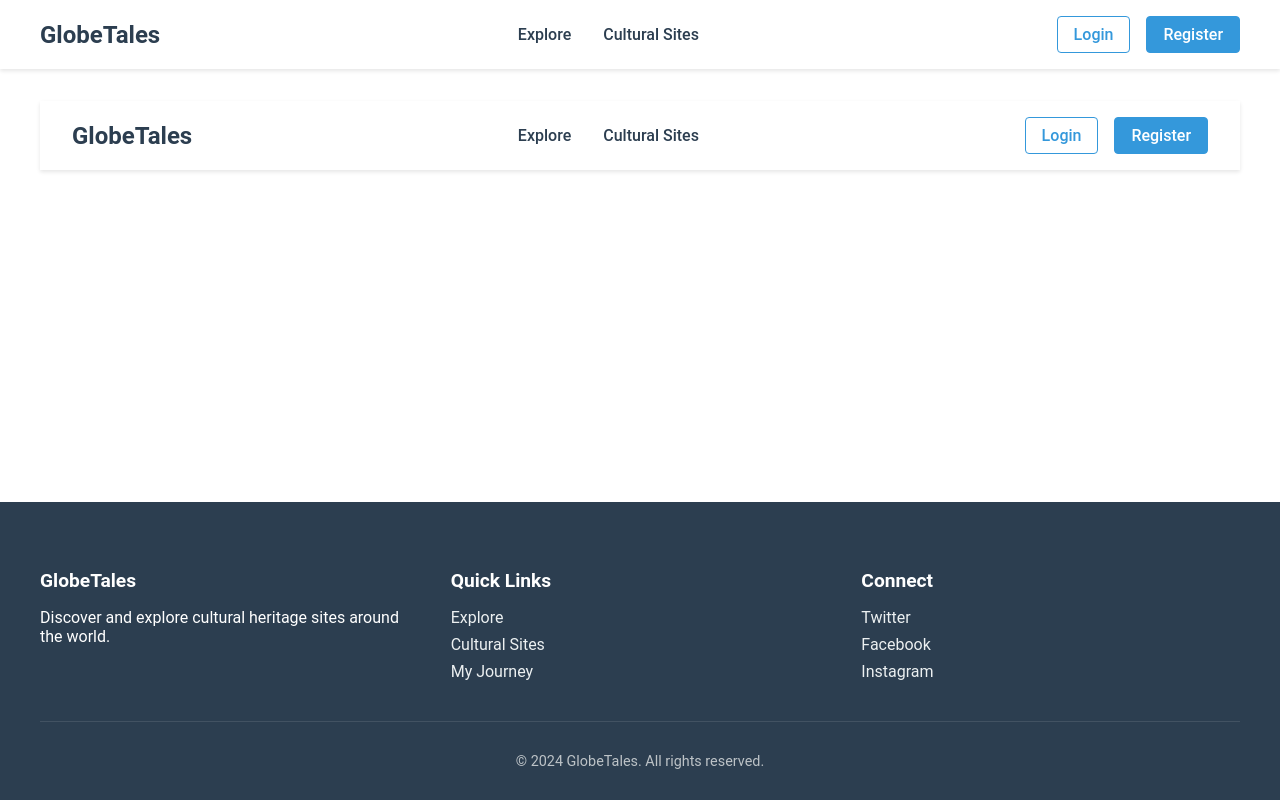
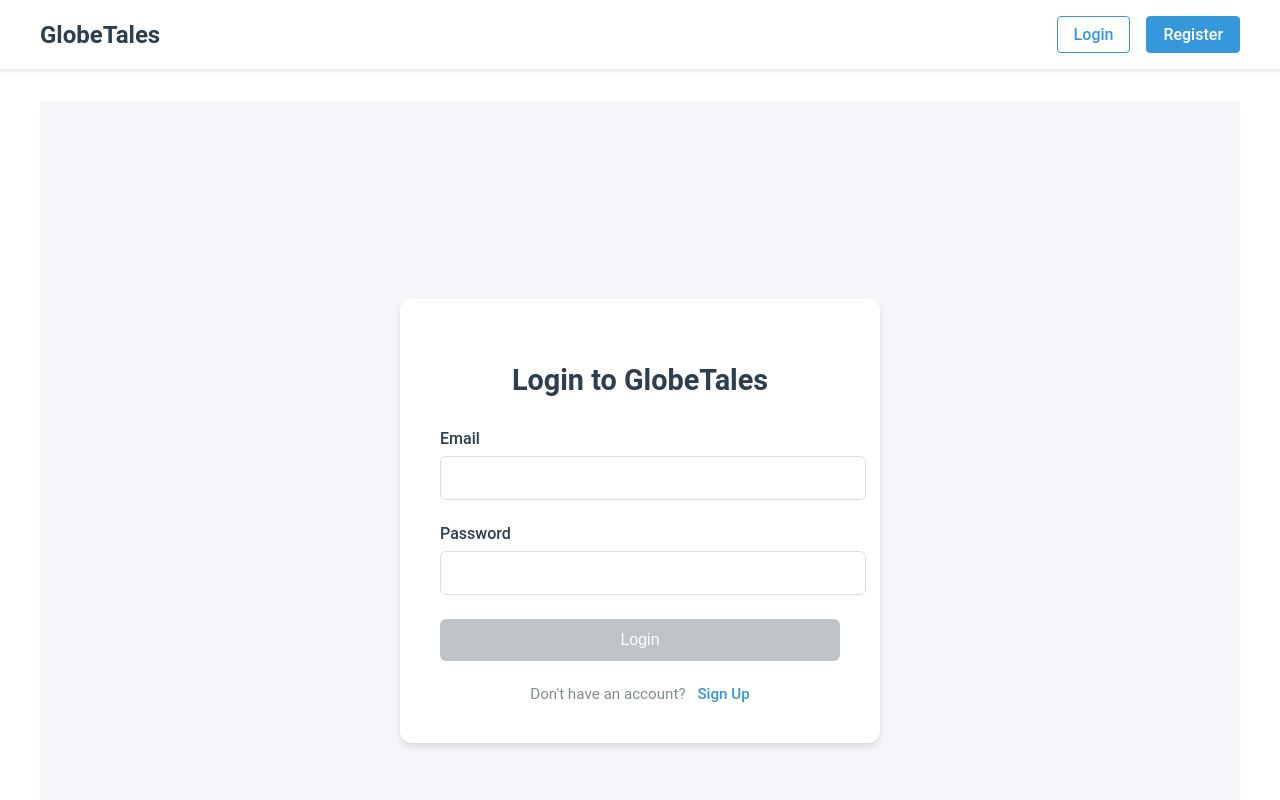
Before and after one commit to aryan2574/globe-tales, an Angular app in the folder frontend/: page /login in a window 1280 px wide. Shown: the top 800 px of the page. Built offline with nearby package versions, Linux system fonts and the light colour scheme; no server answers.

Commit message:
Implement authentication guard for protected routes; update login and signup links for consistency; enhance header component to show navigation links based on authentication status.

```diff
--- a/frontend/src/app/app.routes.ts
+++ b/frontend/src/app/app.routes.ts
@@ -1,5 +1,6 @@
 import { Routes } from '@angular/router';
 import { HeaderComponent } from './shared/components/header/header.component';
+import { authGuard } from './guards/auth.guard';
 
 export const routes: Routes = [
   {
@@ -13,6 +14,7 @@ export const routes: Routes = [
       },
       {
         path: 'dashboard',
+        canActivate: [authGuard],
         loadComponent: () =>
           import('./features/dashboard/dashboard.component').then(
             (m) => m.DashboardComponent
@@ -20,6 +22,7 @@ export const routes: Routes = [
       },
       {
         path: 'sites',
+        canActivate: [authGuard],
         loadComponent: () =>
           import('./features/sites/site-list/site-list.component').then(
             (m) => m.SiteListComponent
@@ -27,10 +30,13 @@ export const routes: Routes = [
       },
       {
         path: 'account',
+        canActivate: [authGuard],
         loadComponent: () =>
           import('./features/account/account.component').then(
             (m) => m.AccountComponent
           ),
+      },
+    ],
   },
   {
     path: 'login',
@@ -46,6 +52,4 @@ export const routes: Routes = [
         (m) => m.SignupComponent
       ),
   },
-    ],
-  },
 ];
--- a/frontend/src/app/features/auth/login/login.component.ts
+++ b/frontend/src/app/features/auth/login/login.component.ts
@@ -78,7 +78,7 @@ import { AuthService } from '../../../services/auth.service';
           </button>
 
           <div class="auth-links">
-            Don't have an account? <a routerLink="/signup">Sign Up</a>
+            Don't have an account? <a routerLink="/register">Sign Up</a>
           </div>
         </form>
       </div>
--- a/frontend/src/app/features/auth/signup/signup.component.ts
+++ b/frontend/src/app/features/auth/signup/signup.component.ts
@@ -6,13 +6,13 @@ import {
   ReactiveFormsModule,
   Validators,
 } from '@angular/forms';
-import { Router } from '@angular/router';
+import { Router, RouterLink } from '@angular/router';
 import { AuthService } from '../../../services/auth.service';
 
 @Component({
   selector: 'app-signup',
   standalone: true,
-  imports: [CommonModule, ReactiveFormsModule],
+  imports: [CommonModule, ReactiveFormsModule, RouterLink],
   template: `
     <div class="signup-container">
       <div class="signup-card">
@@ -136,7 +136,7 @@ export class SignupComponent {
         error: (error) => {
           console.error('Registration failed:', error);
           this.errorMessage =
-            error.error?.error || 'Registration failed. Please try again.';
+            error.error?.message || 'Registration failed. Please try again.';
         },
       });
     }
--- a/frontend/src/app/shared/components/header/header.component.ts
+++ b/frontend/src/app/shared/components/header/header.component.ts
@@ -15,8 +15,12 @@ import { AuthService } from '../../../services/auth.service';
         </div>
 
         <div class="nav-links">
-          <a routerLink="/dashboard" class="nav-link">Explore</a>
-          <a routerLink="/sites" class="nav-link">Cultural Sites</a>
+          <a routerLink="/dashboard" class="nav-link" *ngIf="isAuthenticated()"
+            >Explore</a
+          >
+          <a routerLink="/sites" class="nav-link" *ngIf="isAuthenticated()"
+            >Cultural Sites</a
+          >
           <a routerLink="/account" class="nav-link" *ngIf="isAuthenticated()"
             >My Journey</a
           >
```
Lines whose indentation alone changed are shown as unchanged.
